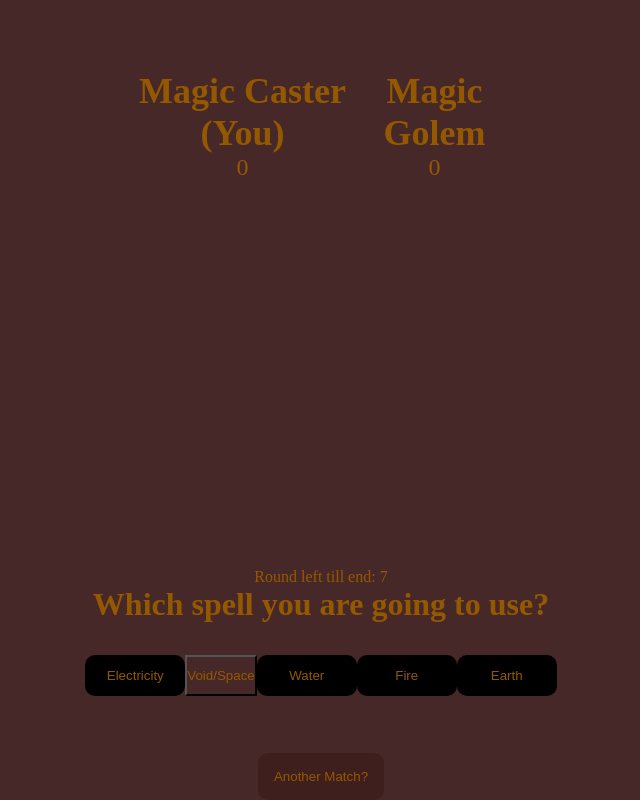
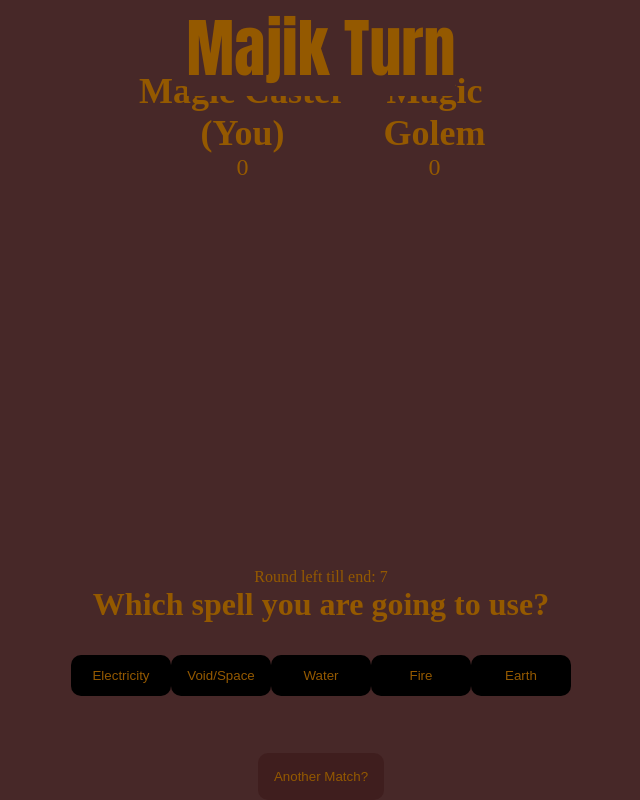
Before and after one commit to Bruce-jimenez/Majik-Turn_Project-1, a plain HTML site: page index_majik.html in a window 1280 px wide. Shown: the whole page, without its empty margins (319-959 px from the left). Drawn offline with Linux system fonts and the light colour scheme.

Commit message:
the visual havent appeared yet and the background of the game doesnt show

```diff
--- a/index_majik.html
+++ b/index_majik.html
@@ -11,11 +11,15 @@
         <meta name="description" content="">
         <meta name="viewport" content="width=device-width, initial-scale=1">
         <link rel="stylesheet" href="formation.css">
+        <title>Majik Turn</title>
     </head>
+
+
+
     <body>
 
         <section class = "arena">
-        <div class = "Magik Turn"></div>
+        <div class = "title">Majik Turn</div>
 
 <div class = "pointsEarned">
         <div class = "playerPoints">
@@ -36,10 +40,10 @@
 
 <div class = "spellUsed">Which spell you are going to use?</div>
 
-<!--Speels to choose from to defeat teh golem/ the computer-->
+<!--Speels to choose from to defeat the golem/ the computer-->
         <div class="options">
             <button class="Electricity">Electricity</button>
-            <button class="Void/Space">Void/Space</button>
+            <button class="Void-Space">Void/Space</button>
             <button class="Water">Water</button>
             <button class="Fire">Fire</button>
             <button class="Earth">Earth</button>
@@ -51,6 +55,7 @@
     <button class = "restart">Another Match?</button>
 
         </section>
-        <script src="caster.js" async defer></script>
+
     </body>
+    <script src="./caster.js" defer ></script>
 </html>
```
